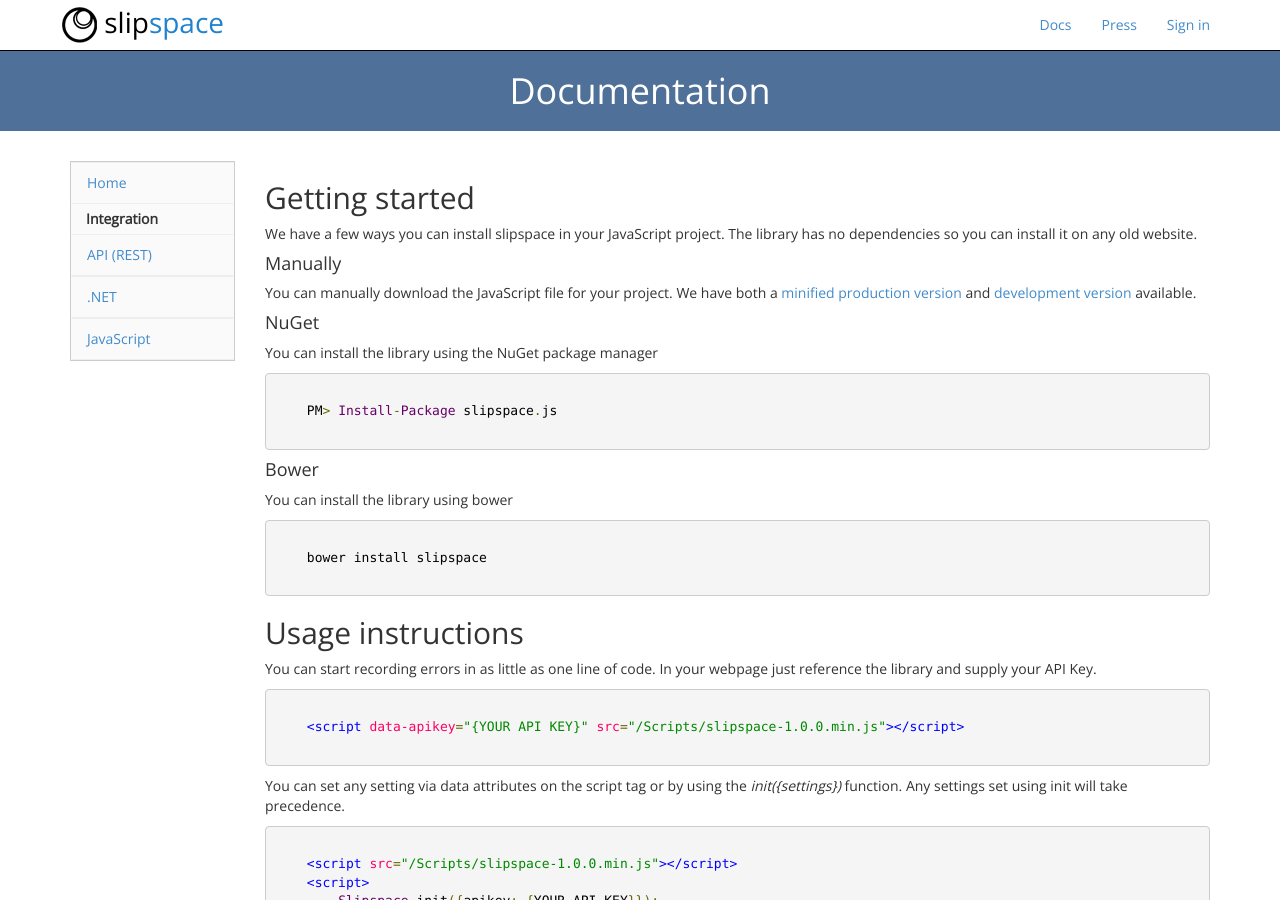
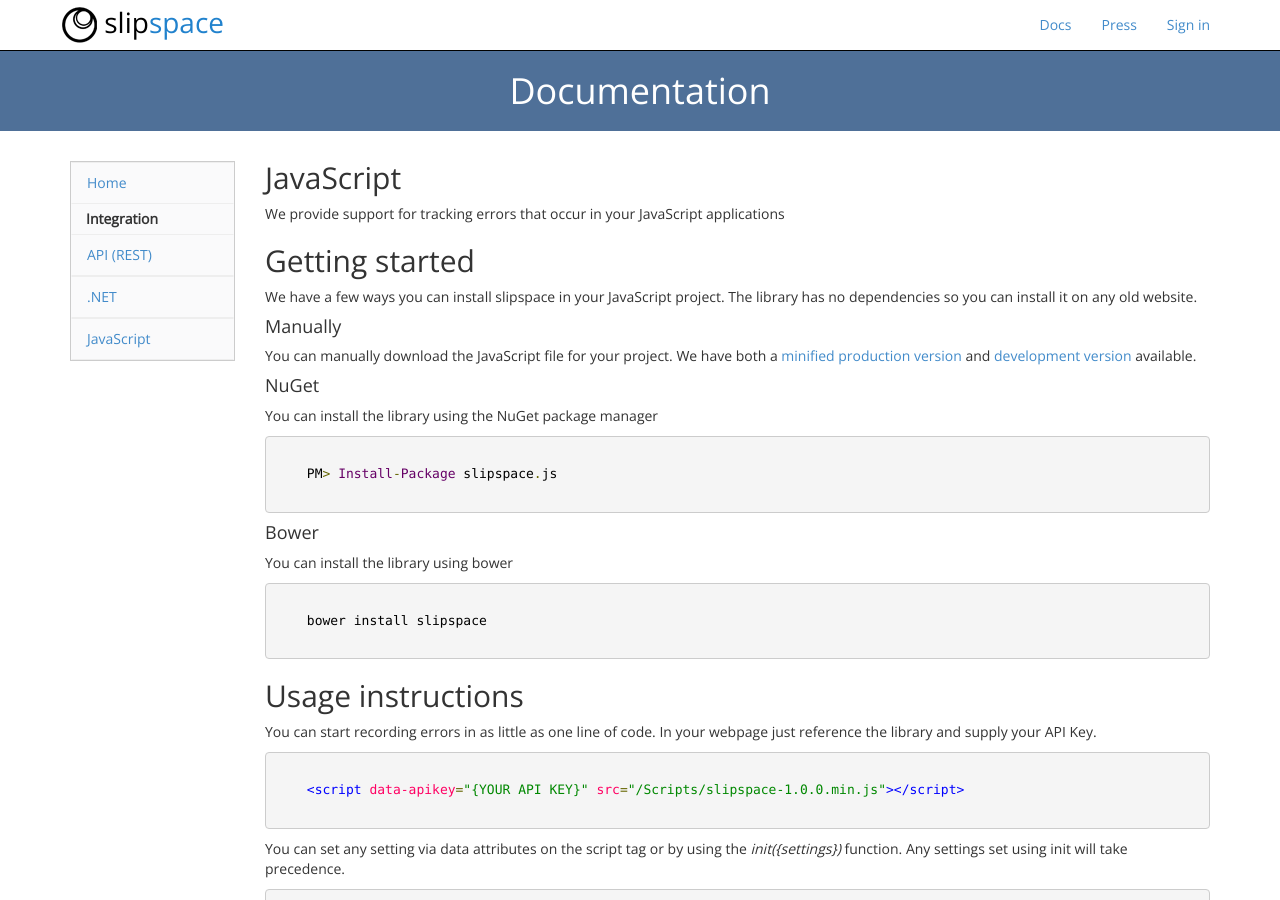
Before and after one commit to kylepearson13/slipspace.github.io, a Jekyll site: the page built from _docs/js.md, in a window 1280 px wide and 900 px high. Built offline with Jekyll 4.4.1, drawn with Linux system fonts in a browser that asks for light colours.

Commit message:
JS documentation

```diff
--- a/_docs/js.md
+++ b/_docs/js.md
@@ -2,6 +2,9 @@
 layout: docs
 title: JavaScript Documentation
 ---
+
+##JavaScript
+We provide support for tracking errors that occur in your JavaScript applications
 
 ##Getting started
 
```
